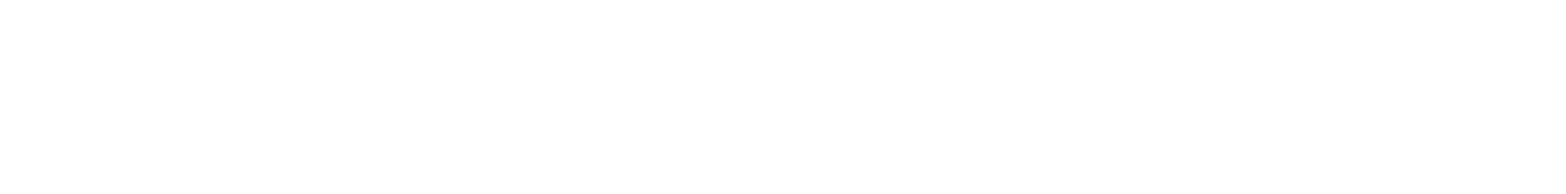
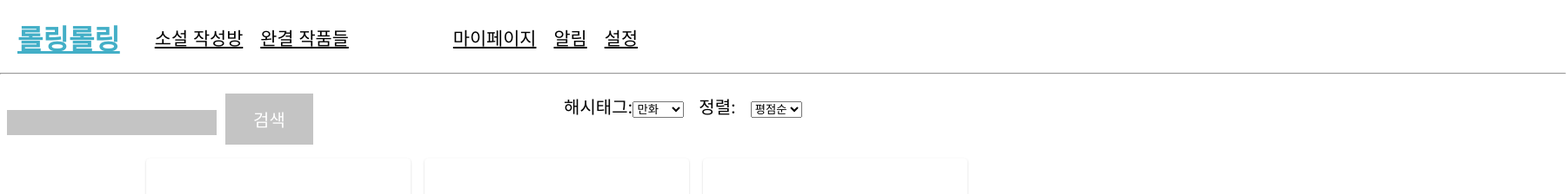
Before and after one commit to zee2013234/chatapp-Z-HW, a React (Create React App) app: page /roomlist in a window 1280 px wide. Shown: the top 224 px of the page at 87% size, 1800 px wide, since content can reach past the window. Built offline with nearby package versions, Linux system fonts and the light colour scheme; grey boxes are pictures that could not be loaded.

Commit message:
Linked each button to respective page

```diff
--- a/src/App.js
+++ b/src/App.js
@@ -4,6 +4,8 @@
 import NextPage from './Pages/NextPage.js';
 import DiscussPage from './Pages/Discuss.js'
 import MyPage from './Pages/Mainpages/MyPage.js';
+import RoomList from './Pages/Mainpages/RoomList.js';
+import PublishedList from './Pages/Mainpages/PublishedList.js';
 
 class App extends Component {
     render() {
@@ -13,7 +15,9 @@
                     <Route exact path="/" component={HomePage} />
                     <Route path="/writingroom" component={NextPage} />
                     <Route path="/discuss" component={DiscussPage} />
-                    <Route path="/mypage" component={MyPage}/>
+                    <Route path="/mypage" component={MyPage} />
+                    <Route path="/roomlist" component={RoomList} />
+                    <Route path="/publishlist" component={PublishedList}/>
                 </Switch>
             </div>
         );
--- a/src/Pages/Header.js
+++ b/src/Pages/Header.js
@@ -14,10 +14,10 @@
     <div className="HD-header">
       <ul className="HD-navbar">
         <li><Link to="/" className="Hd-link HD-logo">롤링롤링</Link></li>
-        <li><Link to="/" className="Hd-link">소설 작성방</Link></li>
-        <li><Link to="/" className="Hd-link HD-la">완결 작품들</Link></li>
+        <li><Link to="/roomlist" className="Hd-link">소설 작성방</Link></li>
+        <li><Link to="/publishlist" className="Hd-link HD-la">완결 작품들</Link></li>
         <div className="HD-rightones">
-        <li><Link to="/" className="Hd-link">마이페이지</Link></li>
+        <li><Link to="/mypage" className="Hd-link">마이페이지</Link></li>
         <li><Link to="/" className="Hd-link">알림</Link></li>
         <li><Link to="/" className="Hd-link">설정</Link></li>
         <SignOut />
--- a/src/Pages/Mainpages/PublishedList.js
+++ b/src/Pages/Mainpages/PublishedList.js
@@ -3,6 +3,7 @@
 import PublishInfoModal from './Modals/PublishInfoModal.js';
 import {makeStyles} from "@material-ui/core/styles";
 import {Grid, Paper} from "@material-ui/core";
+import Header from '../Header.js'
 
 const useStyles = makeStyles((theme)=>({
   grid:{
@@ -85,7 +86,9 @@
 const PublishedList =() => {
 
     const classes=useStyles();
-    return(
+    return (
+        <>
+            <Header />
         <Grid container spacing={2} className={classes.grid}>
           <Grid item xs={6}>
             <input style={searchbarstyle}/>
@@ -155,7 +158,8 @@
               </Paper>
             </Grid>
           </Grid>
-        </Grid>
+            </Grid>
+            </>
 
     );
 };
--- a/src/Pages/Mainpages/RoomList.js
+++ b/src/Pages/Mainpages/RoomList.js
@@ -3,6 +3,7 @@
 import ChatInfoModal from './Modals/ChatInfoModal.js';
 import {makeStyles} from "@material-ui/core/styles";
 import {Grid, Paper} from "@material-ui/core";
+import Header from '../Header.js'
 
 const useStyles = makeStyles((theme)=>({
   grid:{
@@ -66,7 +67,9 @@
 const RoomList = () => {
 
   const classes=useStyles();
-  return(
+    return (
+      <>
+            <Header/>
       <Grid container spacing={2} className={classes.grid}>
         <Grid item xs={6}>
           <input style={searchbarstyle}/>
@@ -152,7 +155,7 @@
           </Grid>
         </Grid>
       </Grid>
-
+            </>
   );
 };
 class Customer extends React.Component{
```
Also changed, not shown: 1 other file (tests, documents, lock files or other folders).
